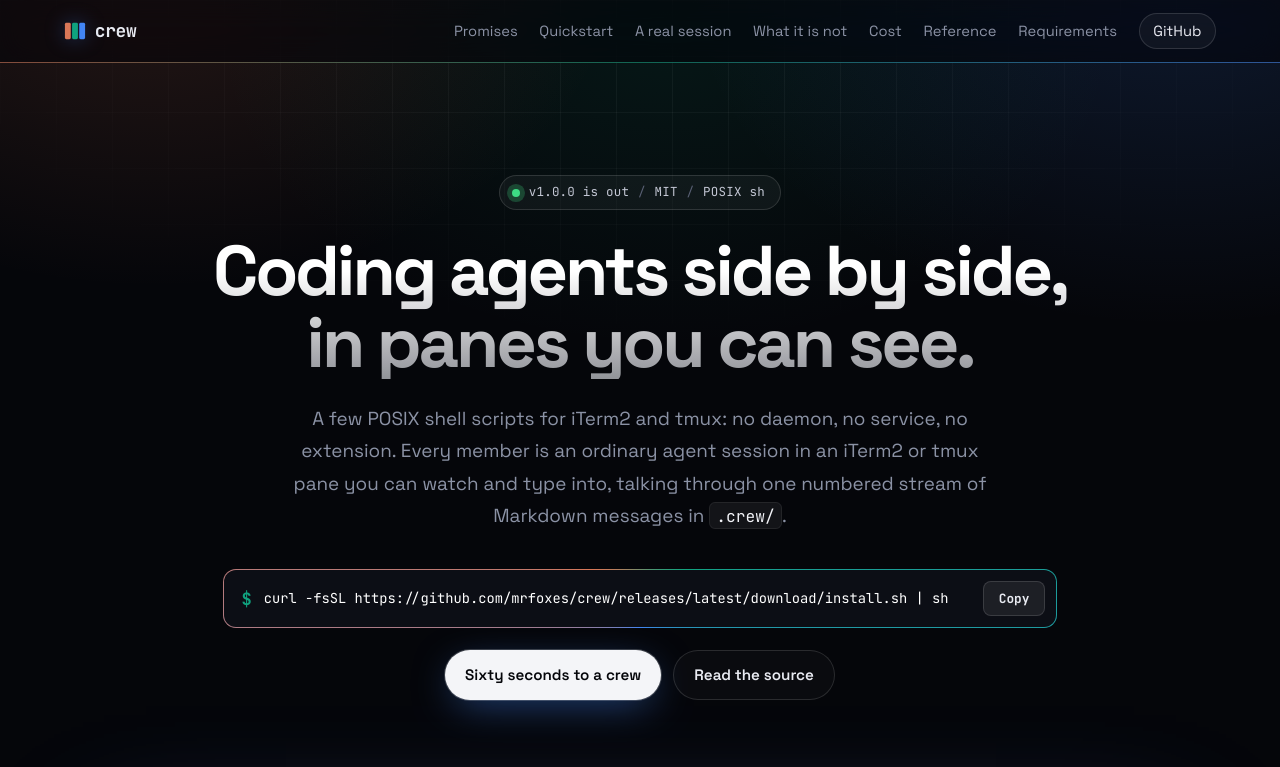
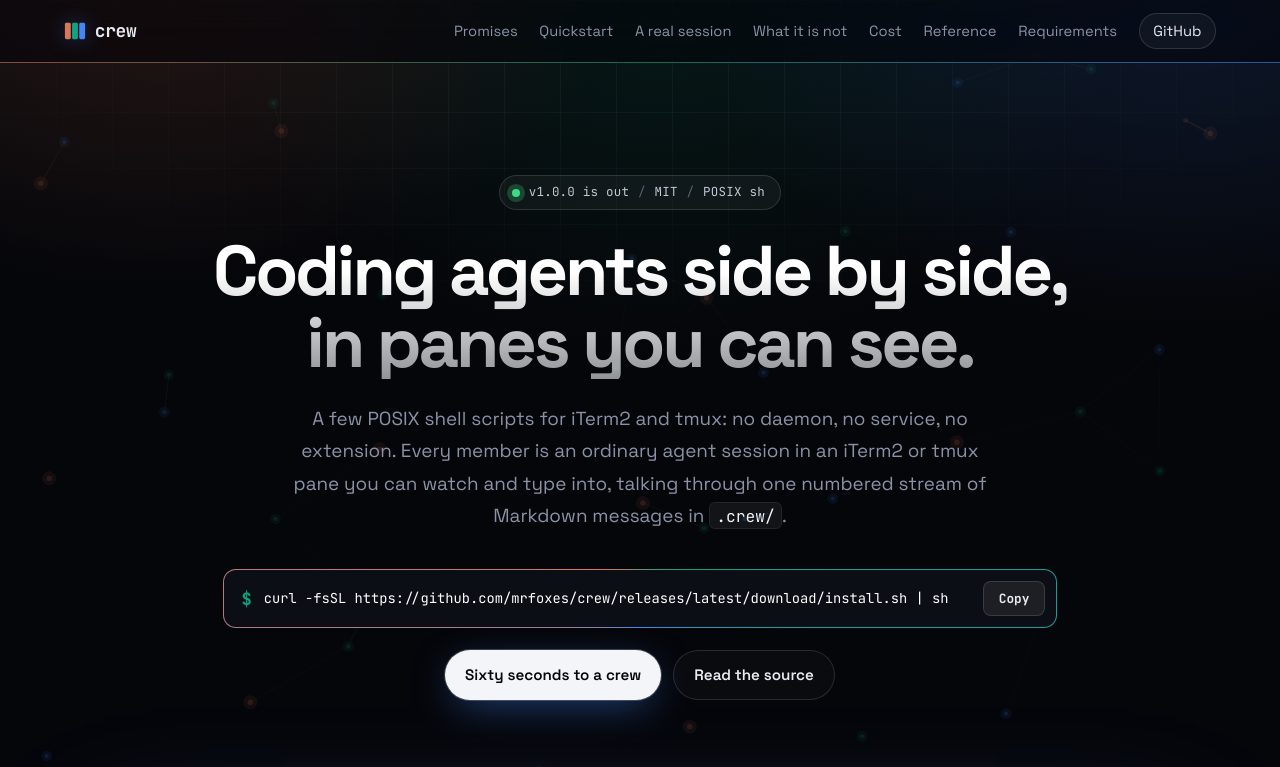
Before and after one commit to mrfoxes/crew, a plain HTML site: page docs/index.html in a window 1280 px wide. Shown: the top 767 px of the page. Drawn offline with Linux system fonts and the light colour scheme.

Commit message:
Add living network background on a fixed canvas
Add docs/bg.js (under 8 KB, plain JavaScript) to draw a slow-drifting
network of member nodes in the three kinds' colors (#d97757,
#10a37f, #4285f4), faint proximity links, and travelling message pulses
behind the page content at z-index -1 with canvas opacity capped at 0.2.
Pause animation on visibilitychange or when off screen, cap DPR at 2 and
node count by viewport area, and render one still frame under
prefers-reduced-motion: reduce. Load bg.js with defer and mount the
fixed canvas in docs/index.html.

Closes #59

```diff
--- /dev/null
+++ b/docs/bg.js
@@ -0,0 +1,248 @@
+// Living background (#59): the crew as a network in the three kinds' colors.
+// Plain JavaScript, no library. Pauses on visibilitychange or when off screen,
+// caps DPR at 2 and node count by area, and draws one still frame under
+// prefers-reduced-motion: reduce.
+(function () {
+  'use strict';
+
+  var canvas = document.querySelector('canvas.bg-net') || document.getElementById('bg-net') || document.querySelector('body > canvas');
+  if (!canvas || !canvas.getContext) return;
+  var ctx = canvas.getContext('2d');
+  if (!ctx) return;
+
+  canvas.style.cssText = 'position:fixed;inset:0;width:100%;height:100%;z-index:-1;pointer-events:none;display:block;opacity:0.2';
+
+  // The three kinds' colors: claude (#d97757), codex (#10a37f), agy (#4285f4).
+  var KINDS = [
+    { hex: '#d97757', rgb: '217, 119, 87' },
+    { hex: '#10a37f', rgb: '16, 163, 127' },
+    { hex: '#4285f4', rgb: '66, 133, 244' }
+  ];
+
+  var MAX_DPR = 2;
+  var MIN_NODES = 16;
+  var MAX_NODES = 42;
+  var AREA_PER_NODE = 26000;
+  var LINK_DIST = 175;
+  var LINK_DIST_SQ = LINK_DIST * LINK_DIST;
+  var MAX_PULSES = 5;
+
+  var width = 0, height = 0, dpr = 1;
+  var nodes = [], pulses = [];
+  var rafId = 0, lastTime = 0, pulseTimer = 0, onScreen = true;
+
+  var motionQuery = window.matchMedia
+    ? window.matchMedia('(prefers-reduced-motion: reduce)')
+    : { matches: false };
+
+  var seed = 42071;
+  function rand() {
+    seed = (seed * 16807) % 2147483647;
+    return (seed - 1) / 2147483646;
+  }
+
+  function spawnPulse(initT) {
+    if (pulses.length >= MAX_PULSES || nodes.length < 2) return;
+    var n = nodes.length;
+    var start = Math.floor(rand() * n);
+    for (var s = 0; s < n; s++) {
+      var a = (start + s) % n, na = nodes[a];
+      for (var b = a + 1; b < n; b++) {
+        var nb = nodes[b], dx = nb.x - na.x, dy = nb.y - na.y;
+        var dSq = dx * dx + dy * dy;
+        if (dSq > 2400 && dSq < LINK_DIST_SQ * 0.88) {
+          var dup = false;
+          for (var p = 0; p < pulses.length; p++) {
+            if ((pulses[p].a === a && pulses[p].b === b) || (pulses[p].a === b && pulses[p].b === a)) {
+              dup = true;
+              break;
+            }
+          }
+          if (!dup) {
+            var fwd = rand() > 0.5;
+            pulses.push({
+              a: fwd ? a : b,
+              b: fwd ? b : a,
+              t: typeof initT === 'number' ? initT : 0,
+              speed: 0.42 + rand() * 0.25
+            });
+            return;
+          }
+        }
+      }
+    }
+  }
+
+  function buildNetwork() {
+    seed = 42071;
+    var count = Math.max(MIN_NODES, Math.min(MAX_NODES, Math.round((width * height) / AREA_PER_NODE)));
+    nodes.length = 0;
+    pulses.length = 0;
+
+    var cols = Math.max(3, Math.round(Math.sqrt((count * width) / Math.max(height, 1))));
+    var rows = Math.max(3, Math.ceil(count / cols));
+    var cellW = width / cols, cellH = height / rows;
+
+    for (var i = 0; i < count; i++) {
+      var col = i % cols, row = Math.floor(i / cols);
+      var angle = rand() * Math.PI * 2, speed = 7 + rand() * 8;
+      nodes.push({
+        x: (col + 0.16 + 0.68 * rand()) * cellW,
+        y: (row + 0.16 + 0.68 * rand()) * cellH,
+        vx: Math.cos(angle) * speed,
+        vy: Math.sin(angle) * speed,
+        r: 2.1 + (i % 3 === 0 ? 0.6 : 0),
+        kind: KINDS[i % KINDS.length]
+      });
+    }
+
+    spawnPulse(0.28);
+    spawnPulse(0.54);
+    spawnPulse(0.74);
+  }
+
+  function step(dt) {
+    var pad = 20;
+    for (var i = 0; i < nodes.length; i++) {
+      var n = nodes[i];
+      n.x += n.vx * dt;
+      n.y += n.vy * dt;
+      if (n.x < pad) { n.x = pad; n.vx = Math.abs(n.vx); }
+      else if (n.x > width - pad) { n.x = width - pad; n.vx = -Math.abs(n.vx); }
+      if (n.y < pad) { n.y = pad; n.vy = Math.abs(n.vy); }
+      else if (n.y > height - pad) { n.y = height - pad; n.vy = -Math.abs(n.vy); }
+    }
+
+    for (var p = pulses.length - 1; p >= 0; p--) {
+      var pl = pulses[p], na = nodes[pl.a], nb = nodes[pl.b];
+      if (!na || !nb) { pulses.splice(p, 1); continue; }
+      var dx = nb.x - na.x, dy = nb.y - na.y;
+      pl.t += pl.speed * dt;
+      if (dx * dx + dy * dy > LINK_DIST_SQ || pl.t >= 1) pulses.splice(p, 1);
+    }
+
+    pulseTimer += dt;
+    if (pulseTimer >= 0.9) {
+      pulseTimer = 0;
+      spawnPulse(0);
+    }
+  }
+
+  function draw() {
+    ctx.clearRect(0, 0, width, height);
+    var n = nodes.length;
+
+    ctx.lineWidth = 1;
+    for (var i = 0; i < n; i++) {
+      var na = nodes[i];
+      for (var j = i + 1; j < n; j++) {
+        var nb = nodes[j], dx = nb.x - na.x, dy = nb.y - na.y;
+        var dSq = dx * dx + dy * dy;
+        if (dSq < LINK_DIST_SQ) {
+          var alpha = (1 - Math.sqrt(dSq) / LINK_DIST) * 0.55;
+          ctx.strokeStyle = 'rgba(' + na.kind.rgb + ',' + alpha.toFixed(3) + ')';
+          ctx.beginPath();
+          ctx.moveTo(na.x, na.y);
+          ctx.lineTo(nb.x, nb.y);
+          ctx.stroke();
+        }
+      }
+    }
+
+    for (var p = 0; p < pulses.length; p++) {
+      var pl = pulses[p], a = nodes[pl.a], b = nodes[pl.b];
+      if (!a || !b) continue;
+      var t = pl.t;
+      var px = a.x + (b.x - a.x) * t, py = a.y + (b.y - a.y) * t;
+      var tail = Math.max(0, t - 0.18), env = Math.sin(t * Math.PI);
+
+      ctx.strokeStyle = 'rgba(' + a.kind.rgb + ',' + (0.85 * env).toFixed(3) + ')';
+      ctx.lineWidth = 1.6;
+      ctx.beginPath();
+      ctx.moveTo(a.x + (b.x - a.x) * tail, a.y + (b.y - a.y) * tail);
+      ctx.lineTo(px, py);
+      ctx.stroke();
+
+      ctx.fillStyle = 'rgba(' + a.kind.rgb + ',' + (0.98 * env).toFixed(3) + ')';
+      ctx.beginPath();
+      ctx.arc(px, py, 2.5, 0, Math.PI * 2);
+      ctx.fill();
+    }
+
+    for (var k = 0; k < n; k++) {
+      var nd = nodes[k];
+      ctx.fillStyle = 'rgba(' + nd.kind.rgb + ',0.35)';
+      ctx.beginPath();
+      ctx.arc(nd.x, nd.y, nd.r * 2.6, 0, Math.PI * 2);
+      ctx.fill();
+
+      ctx.fillStyle = 'rgba(' + nd.kind.rgb + ',0.95)';
+      ctx.beginPath();
+      ctx.arc(nd.x, nd.y, nd.r, 0, Math.PI * 2);
+      ctx.fill();
+    }
+  }
+
+  function active() {
+    return !motionQuery.matches && !document.hidden && document.visibilityState !== 'hidden' && onScreen;
+  }
+
+  function tick(now) {
+    rafId = 0;
+    if (!active()) return;
+    if (!lastTime) lastTime = now;
+    var dt = Math.min((now - lastTime) / 1000, 0.1);
+    lastTime = now;
+    step(dt);
+    draw();
+    rafId = window.requestAnimationFrame(tick);
+  }
+
+  function syncLoop() {
+    if (active()) {
+      if (!rafId) {
+        lastTime = 0;
+        rafId = window.requestAnimationFrame(tick);
+      }
+    } else if (rafId) {
+      window.cancelAnimationFrame(rafId);
+      rafId = 0;
+      lastTime = 0;
+    }
+  }
+
+  function resize() {
+    var w = document.documentElement.clientWidth || window.innerWidth || 1024;
+    var h = window.innerHeight || document.documentElement.clientHeight || 768;
+    var nextDpr = Math.min(window.devicePixelRatio || 1, MAX_DPR);
+    if (w === width && h === height && nextDpr === dpr && nodes.length) return;
+    width = w;
+    height = h;
+    dpr = nextDpr;
+    canvas.width = Math.round(width * dpr);
+    canvas.height = Math.round(height * dpr);
+    ctx.setTransform(dpr, 0, 0, dpr, 0, 0);
+    buildNetwork();
+    draw();
+  }
+
+  document.addEventListener('visibilitychange', syncLoop);
+
+  if (typeof IntersectionObserver === 'function') {
+    new IntersectionObserver(function (entries) {
+      for (var i = 0; i < entries.length; i++) onScreen = entries[i].isIntersecting;
+      syncLoop();
+    }).observe(canvas);
+  }
+
+  if (motionQuery.addEventListener) {
+    motionQuery.addEventListener('change', function () {
+      draw();
+      syncLoop();
+    });
+  }
+
+  window.addEventListener('resize', resize, { passive: true });
+  resize();
+  syncLoop();
+})();
--- a/docs/index.html
+++ b/docs/index.html
@@ -10,9 +10,11 @@
   <link rel="preconnect" href="https://fonts.gstatic.com" crossorigin>
   <link rel="stylesheet" href="https://fonts.googleapis.com/css2?family=JetBrains+Mono:wght@400;500;700&amp;family=Space+Grotesk:wght@400;500;600;700&amp;display=swap">
   <link rel="stylesheet" href="style.css">
+  <script src="bg.js" defer></script>
 </head>
 <body>
   <div class="backdrop" aria-hidden="true"></div>
+  <canvas class="bg-net" aria-hidden="true"></canvas>
 
   <header class="site-header">
     <div class="wrap nav-bar">
```
